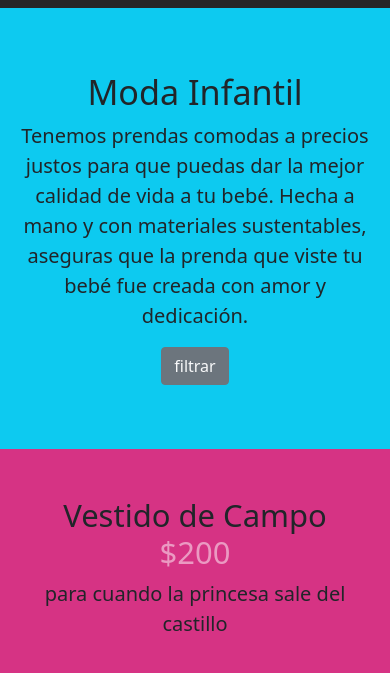
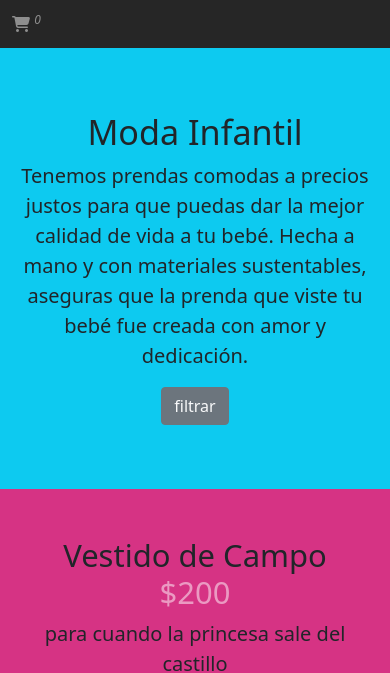
Before and after one commit to rtrevinnoc/ropaParaBebes, a plain HTML site: page index.html in a window 390 px wide. Shown: the top 673 px of the page. Drawn offline with nearby package versions, Linux system fonts and the light colour scheme.

Commit message:
Corregido menu

```diff
--- a/index.html
+++ b/index.html
@@ -24,9 +24,11 @@
 				<a class="py-2 d-none d-md-inline-block" href="#" aria-label="Product">
 					<i class="fas fa-baby"></i>
 				</a>
-				<a class="py-2 d-none d-md-inline-block" href="./checkout.html">
-					<i class="fas fa-shopping-cart"></i>
-					<i id="elementosCarrito"><sup>0</sup></i>
+				<a class="py-2" href="./checkout.html">
+					<div class="d-block mx-auto">
+						<i class="fas fa-shopping-cart"></i>
+						<i id="elementosCarrito"><sup>0</sup></i>
+					</div>
 				</a>
 			</nav>
 		</header>
```
